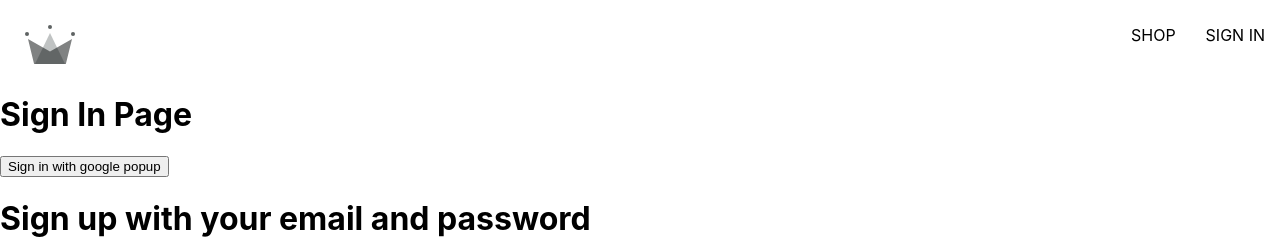
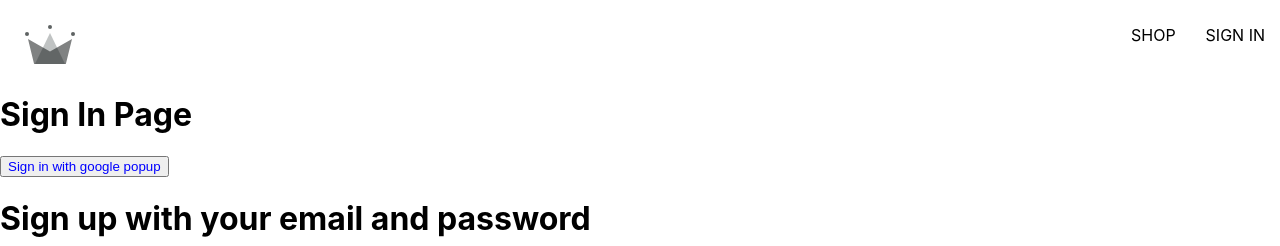
Before and after one commit to Gabbee24/learning-react, a React (Create React App) app in the folder my-app/: page /sign-in in a window 1280 px wide. Shown: the top 246 px of the page. Built offline with nearby package versions, Linux system fonts and the light colour scheme.

Commit message:
added style

```diff
--- a/my-app/src/E-commerce/routes/sign-in/sign-in.component.jsx
+++ b/my-app/src/E-commerce/routes/sign-in/sign-in.component.jsx
@@ -28,7 +28,7 @@ export default function SignIn() {
     return(
         <div>
             <h1>Sign In Page</h1>
-            <button onClick={logGoogleUser}>
+            <button style={{color:'blue'}} onClick={logGoogleUser}>
                 Sign in with google popup
             </button>
             <SignUpForm/>
```
